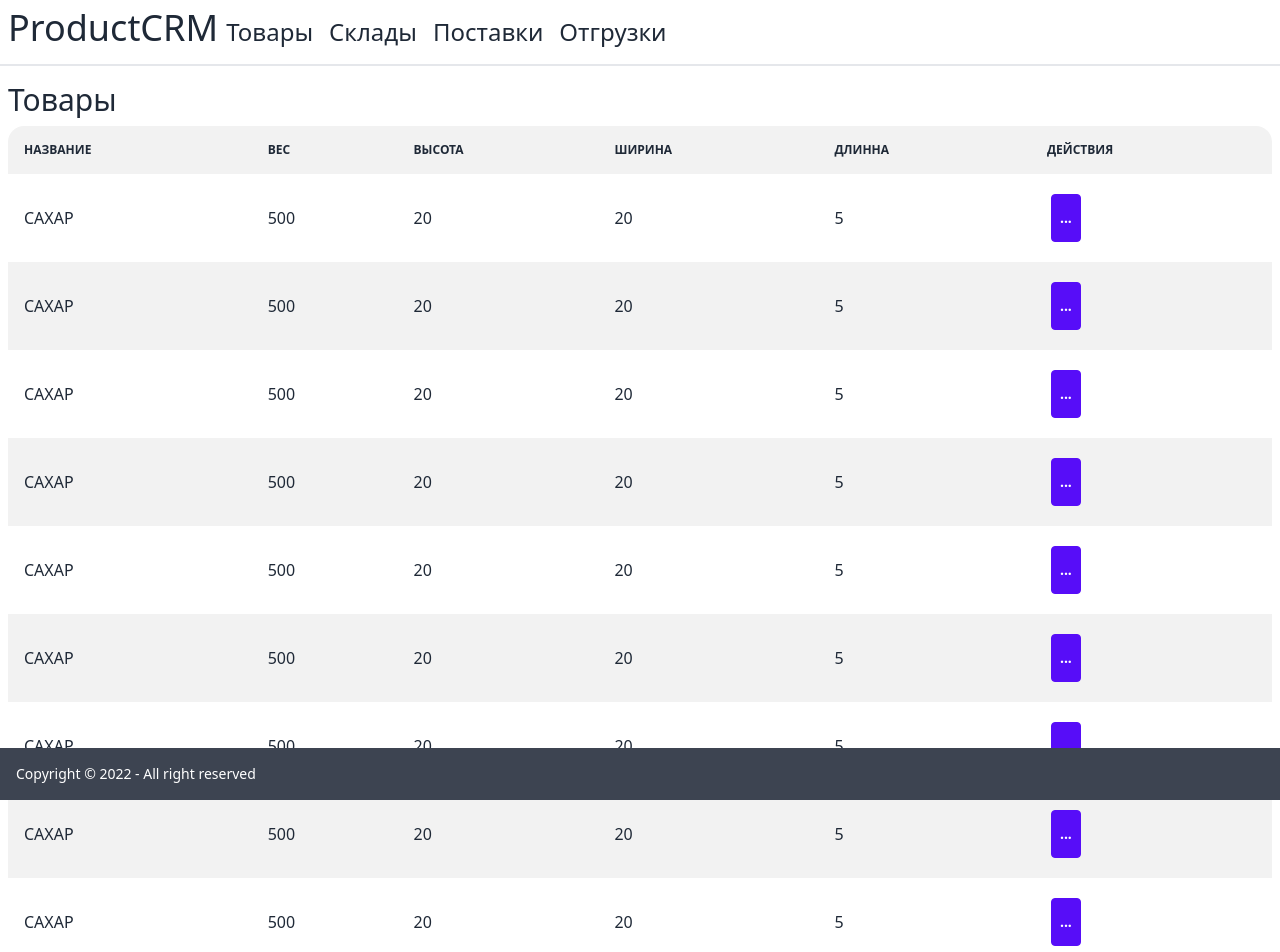
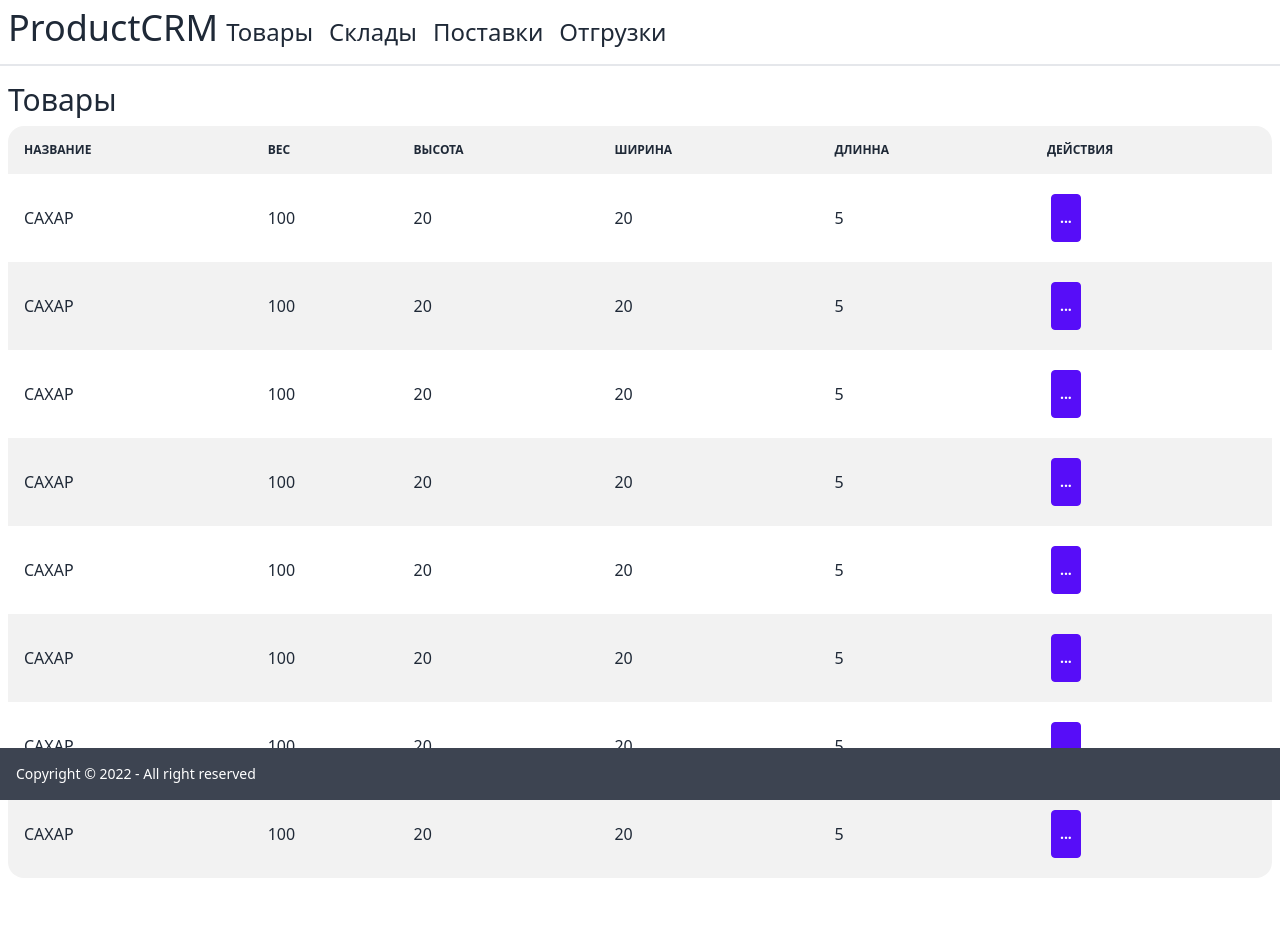
Before and after one commit to ao-tvoydom/practice-crm, a Vue app in the folder frontend/: page /shipments in a window 1280 px wide. Shown: the top 952 px of the page. Built offline with nearby package versions, Linux system fonts and the light colour scheme.

Commit message:
added view product and edit product pages

```diff
--- a/frontend/src/App.vue
+++ b/frontend/src/App.vue
@@ -1,7 +1,7 @@
 <template>
   <header class="flex mb-4 border-b-2 p-2">
     <div class="text-4xl">ProductCRM</div>
-    <router-link class="text-2xl m-2 cursor-pointer hover:text-primary" to="/">Товары</router-link>
+    <router-link class="text-2xl m-2 cursor-pointer hover:text-primary" to="/" >Товары</router-link>
     <router-link class="text-2xl m-2 cursor-pointer hover:text-primary" to="/storages">Склады</router-link>
     <router-link class="text-2xl m-2 cursor-pointer hover:text-primary" to="/supplies">Поставки</router-link>
     <router-link class="text-2xl m-2 cursor-pointer hover:text-primary" to="/shipments">Отгрузки</router-link>
@@ -24,7 +24,7 @@ export default {
     return {
       currentTab: "products"
     }
-  },
+  }
 }
 </script>
 
--- a/frontend/src/pages/Products.vue
+++ /dev/null
@@ -1,66 +0,0 @@
-<template>
-  <div class="text-3xl mb-2">Товары</div>
-  <table class="table table-zebra w-full">
-    <thead>
-      <tr>
-        <th>Название</th>
-        <th>Вес</th>
-        <th>Высота</th>
-        <th>Ширина</th>
-        <th>Длинна</th>
-        <th>Действия</th>
-      </tr>
-    </thead>
-    <tbody>
-      <tr v-for="product in products" :key="product.name">
-        <td>{{ product.name }}</td>
-        <td>{{ product.weight }}</td>
-        <td>{{ product.height }}</td>
-        <td>{{ product.width }}</td>
-        <td>{{ product.length }}</td>
-        <td>
-          <div class="dropdown dropdown-end">
-            <label tabindex="0" class="btn btn-primary m-1 p-2 rounded">...</label>
-            <ul tabindex="0" class="dropdown-content menu p-2 shadow bg-base-100 rounded w-52">
-              <li><a>Изменить</a></li>
-              <li><a>Удалить</a></li>
-            </ul>
-          </div>
-        </td>
-      </tr>
-    </tbody>
-  </table>
-</template>
-
-<script>
-
-export default {
-  name: "ProductsPage",
-  data() {
-    return {
-      products: [
-        { name: "САХАР", weight: 500, height: 20, width: 20, length: 5 },
-        { name: "САХАР", weight: 500, height: 20, width: 20, length: 5 },
-        { name: "САХАР", weight: 500, height: 20, width: 20, length: 5 },
-        { name: "САХАР", weight: 500, height: 20, width: 20, length: 5 },
-        { name: "САХАР", weight: 500, height: 20, width: 20, length: 5 },
-        { name: "САХАР", weight: 500, height: 20, width: 20, length: 5 },
-        { name: "САХАР", weight: 500, height: 20, width: 20, length: 5 },
-        { name: "САХАР", weight: 500, height: 20, width: 20, length: 5 },
-        { name: "САХАР", weight: 500, height: 20, width: 20, length: 5 },
-        { name: "САХАР", weight: 500, height: 20, width: 20, length: 5 },
-        { name: "САХАР", weight: 500, height: 20, width: 20, length: 5 },
-        { name: "САХАР", weight: 500, height: 20, width: 20, length: 5 },
-        { name: "САХАР", weight: 500, height: 20, width: 20, length: 5 },
-        { name: "САХАР", weight: 500, height: 20, width: 20, length: 5 },
-        { name: "САХАР", weight: 500, height: 20, width: 20, length: 5 },
-        { name: "САХАР", weight: 500, height: 20, width: 20, length: 5 },
-        { name: "САХАР", weight: 500, height: 20, width: 20, length: 5 },
-        { name: "САХАР", weight: 500, height: 20, width: 20, length: 5 },
-        { name: "САХАР", weight: 500, height: 20, width: 20, length: 5 },
-      ]
-    }
-  }
-
-}
-</script>
--- /dev/null
+++ b/frontend/src/pages/products/EditProduct.vue
@@ -0,0 +1,59 @@
+<template>
+  <div class="card bg-neutral p-4 text-neutral-content w-2/5 m-auto ">
+    <div class="text-3xl mb-2">Товар № {{ product.productId }}</div>
+    <div class="form-control w-full">
+      <label class="label">
+        <span class="label-text text-primary-content">Название</span>
+      </label>
+      <input type="text" class="input input-bordered w-full  text-neutral" v-model="product.name">
+    </div>
+    <div class="form-control w-full">
+      <label class="label">
+        <span class="label-text text-primary-content">Вес</span>
+      </label>
+      <input type="text" class="input input-bordered w-full text-neutral" v-model="product.weight">
+    </div>
+    <div class="form-control w-full">
+      <label class="label">
+        <span class="label-text text-primary-content">Высота</span>
+      </label>
+      <input type="text" class="input input-bordered w-full text-neutral" v-model="product.height">
+    </div>
+    <div class="form-control w-full">
+      <label class="label">
+        <span class="label-text text-primary-content">Ширина</span>
+      </label>
+      <input type="text" class="input input-bordered w-full text-neutral" v-model="product.width">
+    </div>
+    <div class="form-control w-full">
+      <label class="label">
+        <span class="label-text text-primary-content">Длинна</span>
+      </label>
+      <input type="text" class="input input-bordered w-full text-neutral" v-model="product.length">
+    </div>
+    <button class="btn btn-primary mt-4">Сохранить</button>
+    <button class="btn btn-primary mt-4" @click="this.$router.push(`/product/${product.productId}`)">Простмотр</button>
+  </div>
+</template>
+
+<script>
+export default {
+  name: "EditProductPage",
+  data() {
+    return {
+      product: {
+        productId: 1,
+        name: "САХАР",
+        weight: 100,
+        height: 20,
+        width: 20,
+        length: 5
+      }
+    }
+  }
+}
+</script>
+
+<style scoped>
+
+</style>
--- /dev/null
+++ b/frontend/src/pages/products/Product.vue
@@ -0,0 +1,58 @@
+<template>
+  <div class="card bg-neutral p-4 text-neutral-content w-2/5 m-auto ">
+    <div class="text-3xl mb-2">Товар № {{ product.productId }}</div>
+    <div class="form-control w-full">
+      <label class="label">
+        <span class="label-text text-primary-content">Название</span>
+      </label>
+      <input type="text" class="input input-bordered w-full  text-neutral" readonly v-model="product.name">
+    </div>
+    <div class="form-control w-full">
+      <label class="label">
+        <span class="label-text text-primary-content">Вес</span>
+      </label>
+      <input type="text" class="input input-bordered w-full text-neutral" readonly v-model="product.weight">
+    </div>
+    <div class="form-control w-full">
+      <label class="label">
+        <span class="label-text text-primary-content">Высота</span>
+      </label>
+      <input type="text" class="input input-bordered w-full text-neutral" readonly v-model="product.height">
+    </div>
+    <div class="form-control w-full">
+      <label class="label">
+        <span class="label-text text-primary-content">Ширина</span>
+      </label>
+      <input type="text" class="input input-bordered w-full text-neutral" readonly v-model="product.width">
+    </div>
+    <div class="form-control w-full">
+      <label class="label">
+        <span class="label-text text-primary-content">Длинна</span>
+      </label>
+      <input type="text" class="input input-bordered w-full text-neutral" readonly v-model="product.length">
+    </div>
+    <button class="btn btn-primary mt-4" @click="this.$router.push(`/product/${product.productId}/edit`)">Редактировать</button>
+  </div>
+</template>
+
+<script>
+export default {
+  name: "ProductPage",
+  data() {
+    return {
+      product: {
+        productId: this.$route.params.id,
+        name: "САХАР",
+        weight: 100,
+        height: 20,
+        width: 20,
+        length: 5
+      }
+    }
+  }
+}
+</script>
+
+<style scoped>
+
+</style>
--- /dev/null
+++ b/frontend/src/pages/products/Products.vue
@@ -0,0 +1,55 @@
+<template>
+  <div class="text-3xl mb-2">Товары</div>
+  <table class="table table-zebra w-full">
+    <thead>
+      <tr>
+        <th>Название</th>
+        <th>Вес</th>
+        <th>Высота</th>
+        <th>Ширина</th>
+        <th>Длинна</th>
+        <th>Действия</th>
+      </tr>
+    </thead>
+    <tbody>
+      <tr v-for="product in products" :key="product.name">
+        <td>{{ product.name }}</td>
+        <td>{{ product.weight }}</td>
+        <td>{{ product.height }}</td>
+        <td>{{ product.width }}</td>
+        <td>{{ product.length }}</td>
+        <td>
+          <div class="dropdown dropdown-end">
+            <label tabindex="0" class="btn btn-primary m-1 p-2 rounded">...</label>
+            <ul tabindex="0" class="dropdown-content menu p-2 shadow bg-base-100 rounded w-52">
+              <li><router-link :to="`/product/${product.productId}`">Подробнее</router-link></li>
+              <li><router-link :to="`/product/${product.productId}}/edit`">Редактировать</router-link></li>
+            </ul>
+          </div>
+        </td>
+      </tr>
+    </tbody>
+  </table>
+</template>
+
+<script>
+
+export default {
+  name: "ProductsPage",
+  data() {
+    return {
+      products: [
+        { productId: 1, name: "САХАР", weight: 100, height: 20, width: 20, length: 5 },
+        { productId: 1, name: "САХАР", weight: 100, height: 20, width: 20, length: 5 },
+        { productId: 1, name: "САХАР", weight: 100, height: 20, width: 20, length: 5 },
+        { productId: 1, name: "САХАР", weight: 100, height: 20, width: 20, length: 5 },
+        { productId: 1, name: "САХАР", weight: 100, height: 20, width: 20, length: 5 },
+        { productId: 1, name: "САХАР", weight: 100, height: 20, width: 20, length: 5 },
+        { productId: 1, name: "САХАР", weight: 100, height: 20, width: 20, length: 5 },
+        { productId: 1, name: "САХАР", weight: 100, height: 20, width: 20, length: 5 },
+      ]
+    }
+  }
+
+}
+</script>
```
Also changed, not shown: frontend/src/router.js (+7 -1 lines).
